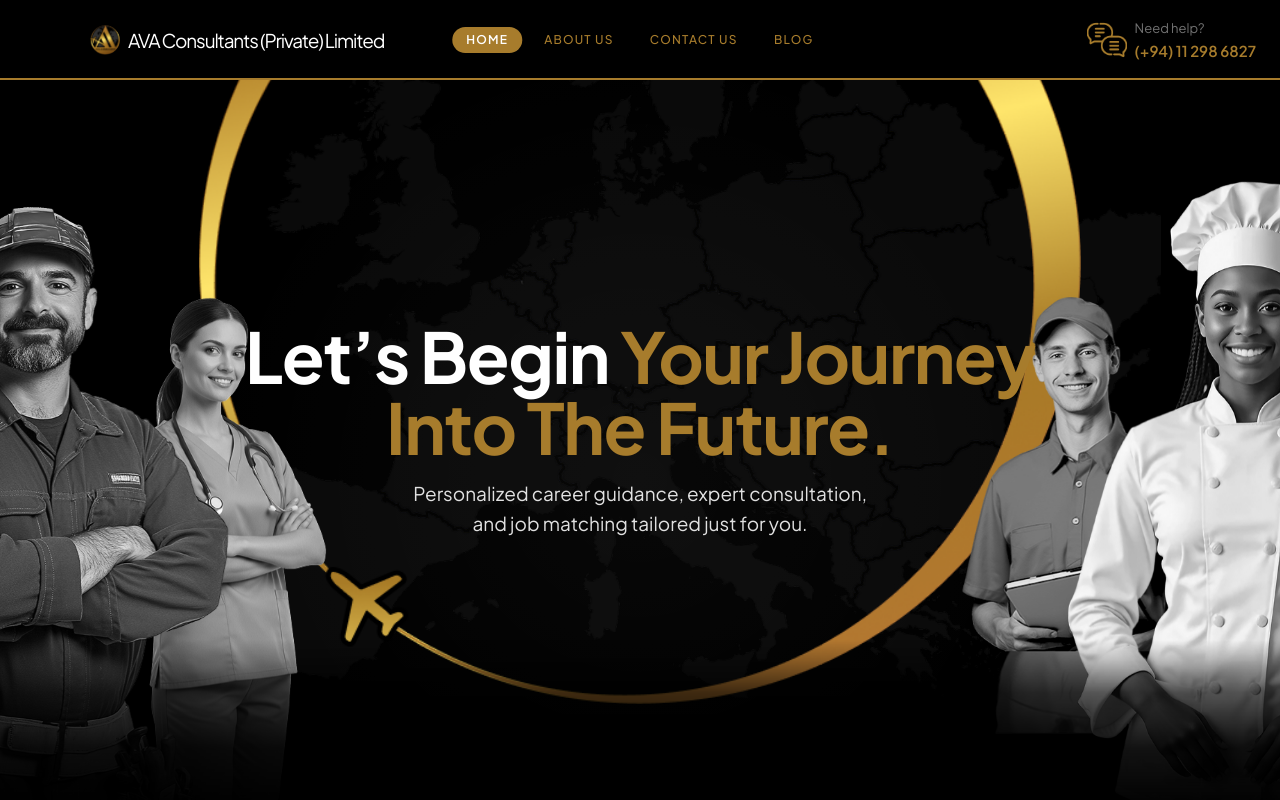
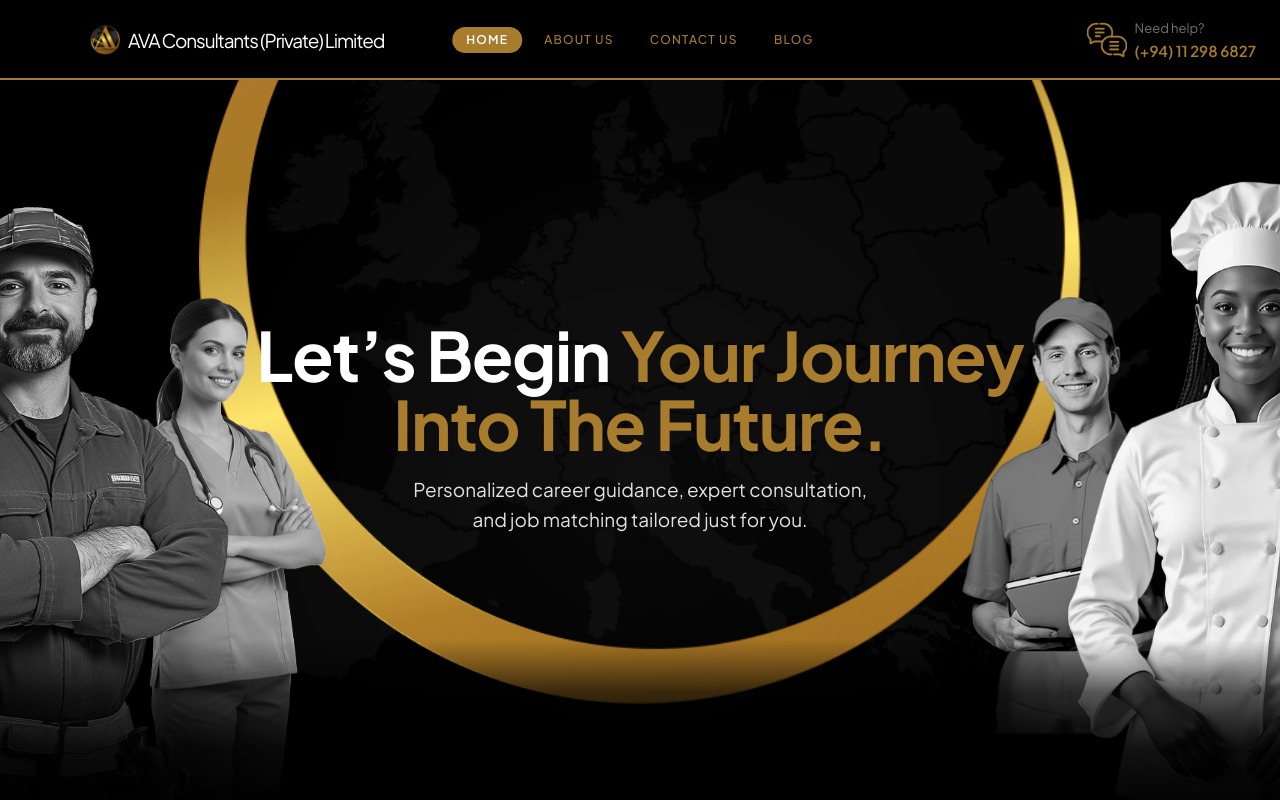
Before and after one commit to MovinduSenura/AVAC, a React (Vite) app in the folder frontend/: page / in a window 1280 px wide. Shown: the top 800 px of the page. Built offline with nearby package versions, Linux system fonts and the light colour scheme.

Commit message:
small change

```diff
--- a/frontend/src/components/Hero.jsx
+++ b/frontend/src/components/Hero.jsx
@@ -2,7 +2,7 @@ function Hero() {
   return (
     <div className="mx-auto min-h-[680px] w-full max-w-[1920px] sm:min-h-[760px] sm:h-[900px]">
       <div className="mx-auto flex h-full w-full flex-col items-center px-4 pt-[22svh] text-center sm:px-6 sm:pt-[30svh]">
-        <h1 className="max-w-[1180px] text-[40px] font-bold leading-[1.05] tracking-[-0.02em] text-white sm:text-[70px] sm:leading-[1.02]">
+        <h1 className="max-w-[1180px] text-[40px] font-bold leading-[1.05] tracking-[-0.02em] text-white sm:text-[68px] sm:leading-[1.02]">
           Let’s Begin{" "}
           <span className="text-[color:var(--avac-gold)]">
             Your Journey
--- a/frontend/src/components/HeroAnimation.jsx
+++ b/frontend/src/components/HeroAnimation.jsx
@@ -74,7 +74,7 @@ const heroLayers = [
   },
   {
     key: "flightCircle",
-    src: "/flight1.png",
+    src: "/flight3.png",
     alt: "",
     ariaHidden: true,
     className:
```
